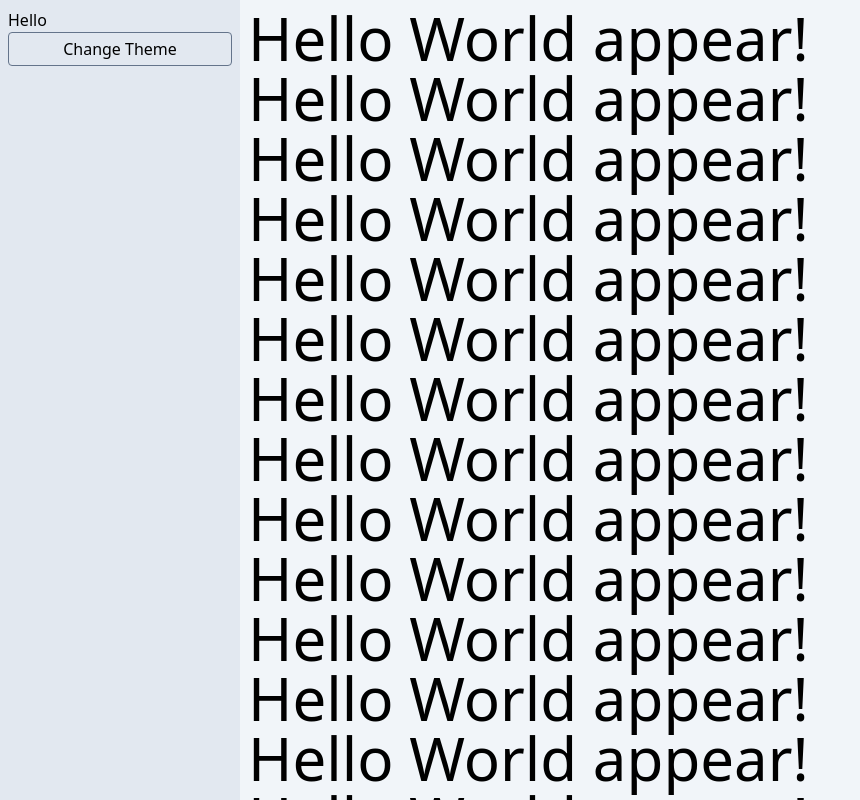
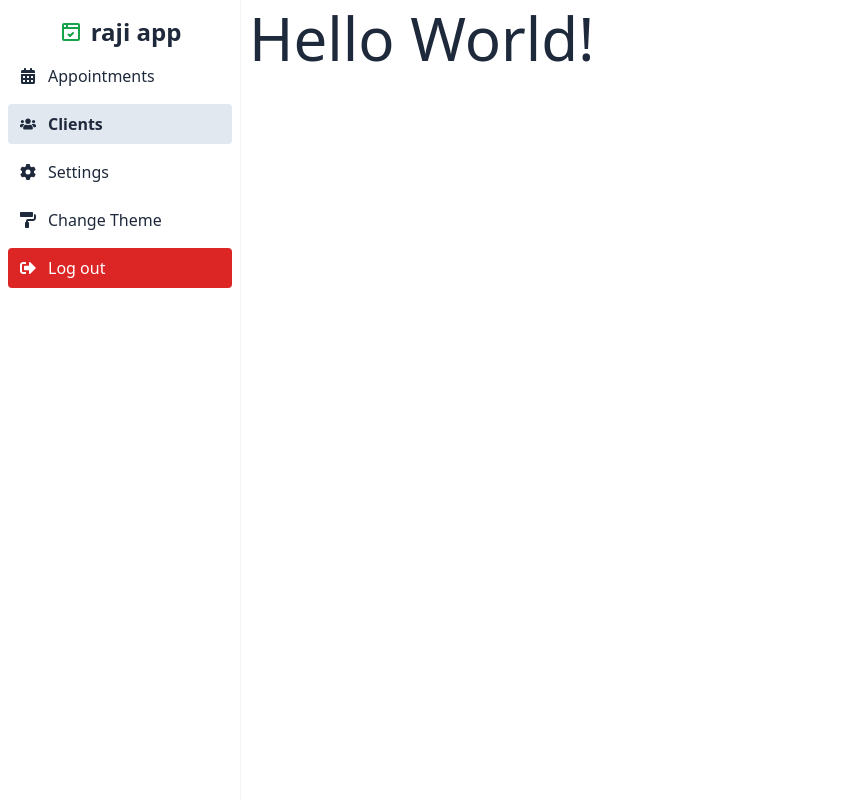
Before and after one commit to 8jigarpatel/rajiapp-website, a React (Vite) app: page / in a window 1280 px wide. Shown: the whole page, without its empty margins (0-860 px from the left). Built offline with nearby package versions, Linux system fonts and the light colour scheme.

Commit message:
chore: more foundation work

```diff
--- a/package.json
+++ b/package.json
@@ -11,7 +11,8 @@
   },
   "dependencies": {
     "react": "^18.2.0",
-    "react-dom": "^18.2.0"
+    "react-dom": "^18.2.0",
+    "react-icons": "^5.0.1"
   },
   "devDependencies": {
     "@types/react": "^18.2.56",
@@ -26,6 +27,7 @@
     "eslint-plugin-react-refresh": "^0.4.5",
     "postcss": "^8.4.35",
     "prettier": "^3.2.5",
+    "prettier-plugin-tailwindcss": "^0.5.11",
     "tailwindcss": "^3.4.1",
     "typescript": "^5.2.2",
     "vite": "^5.1.4"
--- a/src/components/App.tsx
+++ b/src/components/App.tsx
@@ -1,6 +1,6 @@
 import React from 'react';
 
-import Sidebar from './Sidebar';
+import Sidebar from './sidebar/Sidebar';
 import Dashboard from './Dashboard';
 
 function App() {
@@ -15,22 +15,22 @@ function App() {
   return (
     <>
       {isReady && (
-        <div className="flex text-black dark:text-white">
-          <div className="w-60 bg-slate-200 dark:bg-slate-800">
-            <div className="min-w-full h-svh p-2 overflow-auto">
+        <div className="flex divide-x divide-slate-100 bg-white text-slate-800 dark:divide-slate-800 dark:bg-slate-900 dark:text-slate-100">
+          <div className="w-60">
+            <div className="h-svh min-w-full overflow-auto p-2">
               <Sidebar></Sidebar>
             </div>
           </div>
-          <div className="flex-1 bg-slate-100 dark:bg-slate-700">
-            <div className="h-svh p-2 overflow-auto">
+          <div className="flex-1">
+            <div className="h-svh overflow-auto p-2">
               <Dashboard></Dashboard>
             </div>
           </div>
         </div>
       )}
       {!isReady && (
-        <div className="w-svw h-svh flex justify-center items-center">
-          <div className="text-6xl animate-pulse">Loading...</div>
+        <div className="flex h-svh w-svw items-center justify-center">
+          <div className="animate-pulse text-6xl">Loading...</div>
         </div>
       )}
     </>
--- a/src/components/Dashboard.tsx
+++ b/src/components/Dashboard.tsx
@@ -1,48 +1,7 @@
 function Dashboard() {
   return (
     <>
-      <p className="text-6xl">Hello World appear!</p>
-      <p className="text-6xl">Hello World appear!</p>
-      <p className="text-6xl">Hello World appear!</p>
-      <p className="text-6xl">Hello World appear!</p>
-      <p className="text-6xl">Hello World appear!</p>
-      <p className="text-6xl">Hello World appear!</p>
-      <p className="text-6xl">Hello World appear!</p>
-      <p className="text-6xl">Hello World appear!</p>
-      <p className="text-6xl">Hello World appear!</p>
-      <p className="text-6xl">Hello World appear!</p>
-      <p className="text-6xl">Hello World appear!</p>
-      <p className="text-6xl">Hello World appear!</p>
-      <p className="text-6xl">Hello World appear!</p>
-      <p className="text-6xl">Hello World appear!</p>
-      <p className="text-6xl">Hello World appear!</p>
-      <p className="text-6xl">Hello World appear!</p>
-      <p className="text-6xl">Hello World appear!</p>
-      <p className="text-6xl">Hello World appear!</p>
-      <p className="text-6xl">Hello World appear!</p>
-      <p className="text-6xl">Hello World appear!</p>
-      <p className="text-6xl">Hello World appear!</p>
-      <p className="text-6xl">Hello World appear!</p>
-      <p className="text-6xl">Hello World appear!</p>
-      <p className="text-6xl">Hello World appear!</p>
-      <p className="text-6xl">Hello World appear!</p>
-      <p className="text-6xl">Hello World appear!</p>
-      <p className="text-6xl">Hello World appear!</p>
-      <p className="text-6xl">Hello World appear!</p>
-      <p className="text-6xl">Hello World appear!</p>
-      <p className="text-6xl">Hello World appear!</p>
-      <p className="text-6xl">Hello World appear!</p>
-      <p className="text-6xl">Hello World appear!</p>
-      <p className="text-6xl">Hello World appear!</p>
-      <p className="text-6xl">Hello World appear!</p>
-      <p className="text-6xl">Hello World appear!</p>
-      <p className="text-6xl">Hello World appear!</p>
-      <p className="text-6xl">Hello World appear!</p>
-      <p className="text-6xl">Hello World appear!</p>
-      <p className="text-6xl">Hello World appear!</p>
-      <p className="text-6xl">Hello World appear!</p>
-      <p className="text-6xl">Hello World appear!</p>
-      <p className="text-6xl">last line!</p>
+      <p className="text-6xl">Hello World!</p>
     </>
   );
 }
--- a/src/components/Sidebar.tsx
+++ /dev/null
@@ -1,35 +0,0 @@
-import React from 'react';
-import Button from './ui/Button';
-
-function Sidebar() {
-  const [theme, setTheme] = React.useState<string>(
-    window.localStorage.getItem('theme') === 'dark' ? 'dark' : 'light',
-  );
-
-  React.useEffect(() => {
-    if (theme === 'dark') {
-      window.localStorage.setItem('theme', 'dark');
-      document.documentElement.classList.add('dark');
-    } else {
-      window.localStorage.setItem('theme', 'light');
-      document.documentElement.classList.remove('dark');
-    }
-  }, [theme]);
-
-  const toggleTheme = () => {
-    setTheme((thm) => {
-      return thm === 'light' ? 'dark' : 'light';
-    });
-  };
-
-  return (
-    <>
-      <div className="">Hello</div>
-      <div>
-        <Button text="Change Theme" onClick={toggleTheme} />
-      </div>
-    </>
-  );
-}
-
-export default Sidebar;
--- /dev/null
+++ b/src/components/sidebar/Sidebar.tsx
@@ -0,0 +1,68 @@
+import React from 'react';
+
+import { TbBrowserCheck } from 'react-icons/tb';
+import {
+  FaCalendarAlt,
+  FaPaintRoller,
+  FaSignOutAlt,
+  FaUsers,
+} from 'react-icons/fa';
+
+import Button from '../ui/Button';
+import { FaGear, FaGears } from 'react-icons/fa6';
+
+function Sidebar() {
+  const [theme, setTheme] = React.useState<string>(
+    window.localStorage.getItem('theme') === 'dark' ? 'dark' : 'light',
+  );
+
+  React.useEffect(() => {
+    if (theme === 'dark') {
+      window.localStorage.setItem('theme', 'dark');
+      document.documentElement.classList.add('dark');
+    } else {
+      window.localStorage.setItem('theme', 'light');
+      document.documentElement.classList.remove('dark');
+    }
+  }, [theme]);
+
+  const toggleTheme = () => {
+    setTheme((thm) => {
+      return thm === 'light' ? 'dark' : 'light';
+    });
+  };
+
+  return (
+    <>
+      <button className="mx-auto flex flex-row content-end gap-2 p-2 text-2xl">
+        <h5 className="my-auto text-green-600">
+          <TbBrowserCheck />
+        </h5>
+        <h5 className="font-semibold">raji app</h5>
+      </button>
+
+      <div className="space-y-2">
+        <Button
+          text="Appointments"
+          onClick={toggleTheme}
+          icon={FaCalendarAlt}
+        />
+        <Button text="Clients" onClick={toggleTheme} icon={FaUsers} selected />
+        <Button text="Settings" onClick={toggleTheme} icon={FaGear} />
+        <Button
+          text="Change Theme"
+          onClick={toggleTheme}
+          icon={FaPaintRoller}
+        />
+        <Button
+          className="bg-red-600 text-white hover:bg-red-700 hover:dark:bg-red-700"
+          text="Log out"
+          onClick={toggleTheme}
+          icon={FaSignOutAlt}
+        />
+      </div>
+    </>
+  );
+}
+
+export default Sidebar;
--- a/src/components/ui/Button.tsx
+++ b/src/components/ui/Button.tsx
@@ -1,17 +1,22 @@
 import { MouseEventHandler } from 'react';
+import { IconType } from 'react-icons';
 
 interface IButtonProps {
   text: string;
-  onClick: MouseEventHandler;
+  onClick?: MouseEventHandler;
+  icon: IconType;
+  selected?: boolean;
+  className?: string;
 }
 
 function Button(props: IButtonProps) {
-  const { text, onClick } = props;
+  const { text, onClick, className, selected, icon: Icon } = props;
   return (
     <button
-      className="w-full border rounded p-1 border-slate-500 dark:hover:bg-slate-600 hover:bg-slate-300"
+      className={`flex w-full gap-3 rounded p-2 pl-3 text-left transition-all duration-200 hover:bg-slate-200 hover:dark:bg-slate-700 ${className} ${selected ? 'bg-slate-200 font-semibold dark:bg-slate-950' : ''}`}
       onClick={onClick}
     >
+      <Icon className="my-auto" />
       {text}
     </button>
   );
```
Also changed, not shown: .prettierrc.cjs, 1 other file (tests, documents, lock files or other folders).
